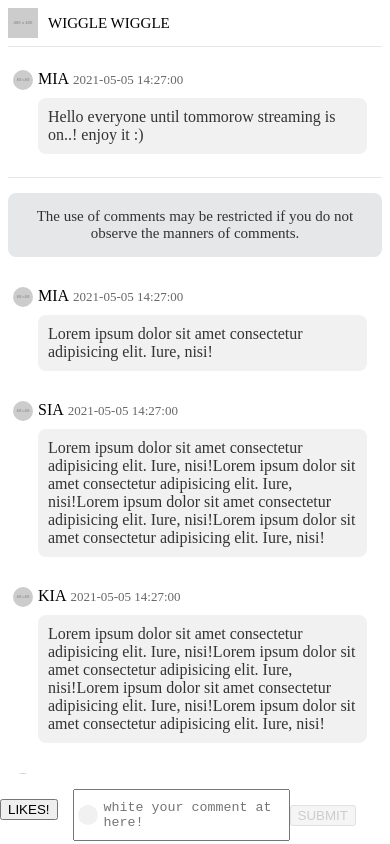
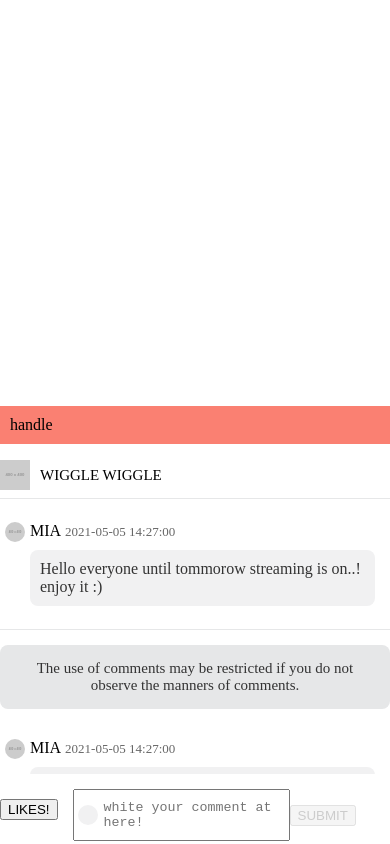
Before and after one commit to cheese-cake-cookie/vue-backdrop-ui, a plain HTML site: page index.html in a window 390 px wide. Shown: the top 844 px of the page. Drawn offline with nearby package versions, Linux system fonts and the light colour scheme; placeholder pictures from the web are drawn by us.

Commit message:
feat: handle 작업 중

```diff
--- a/components/live-comment/live-comment.js
+++ b/components/live-comment/live-comment.js
@@ -36,6 +36,9 @@ export const LiveCommentComponent = {
         this.comments = comments.data;
       });
   },
+  methods: {
+    toggleLike() {},
+  },
   template: `
     <div class="live-comment-component">
       <div class="channel">
@@ -48,10 +51,9 @@ export const LiveCommentComponent = {
       <p class="warn">The use of comments may be restricted if you do not observe the manners of comments.</p>
       <LiveCommentListComponent :comments="comments"></LiveCommentListComponent>
       <section class="actions">
-        <button>LIKES!</button>
+        <button @click="toggleLike">LIKES!</button>
         <CommentInputComponent class="form" @focus="editMode = true" :edit-mode="editMode"></CommentInputComponent>
       </section>
-      <div class="dim" :class="{showing: editMode}" @click="editMode = false"></div>
     </div>
   `,
 };
--- a/index.html
+++ b/index.html
@@ -8,21 +8,74 @@
   <link rel="stylesheet" href="./styles/live-comment.css">
   <script src="https://cdn.jsdelivr.net/npm/vue/dist/vue.js"></script>
   <title>liveComment</title>
+  <style>
+    .live-comment-container {
+      position: fixed;
+      bottom: 0px;
+      left: 0px;
+      right: 0px;
+      min-height: calc(100vh - 100vw);
+    }
+
+    .live-comment-container>.live-comment-component {
+      height: inherit;
+    }
+
+    .handle {
+      background: salmon;
+      padding: 10px;
+    }
+  </style>
 </head>
 
 <body>
   <div id="app">
-    <live-comment></live-comment>
+    <div class="live-comment-container" ref="liveComment" :style="liveCommentContainerStyle">
+      <p class="handle" @touchstart="handleTouchStart" @touchmove="handleTouchMove">handle</p>
+      <live-comment class="live-comment-component"></live-comment>
+    </div>
   </div>
   <script type="module">
     import LiveCommentComponent from "./components/live-comment/index.js";
-
     (() => {
       new Vue({
         el: '#app',
         components: {
           'live-comment': LiveCommentComponent,
         },
+        data: {
+          minLiveCommentElementHeight: 0,
+          liveCommentElementHeight: 0,
+          touchY: { start: 0, current: 0 },
+        },
+        computed: {
+          liveCommentContainerStyle() {
+            return {
+              'height': this.liveCommentElementHeight + 'px'
+            };
+          },
+        },
+        mounted() {
+          this.minLiveCommentElementHeight = window.innerHeight - window.innerWidth;
+          this.liveCommentElementHeight = this.$refs.liveComment.clientHeight;
+        },
+        methods: {
+          handleTouchStart(e) {
+            this.touchY.start = e.changedTouches[0].pageY;
+          },
+          handleTouchMove(e) {
+            const direction = this.touchY.start - e.changedTouches[0].pageY < 0 ? 'down' : 'up';
+
+            if (direction == 'up' && this.liveCommentElementHeight >= window.innerHeight * 0.8) {
+              return;
+            }
+
+            this.touchY.current = e.changedTouches[0].pageY;
+            this.liveCommentElementHeight = Math.max(this.minLiveCommentElementHeight, this.liveCommentElementHeight + this.touchY.start - this.touchY.current);
+            console.log(this.liveCommentElementHeight);
+            this.touchY.start = e.changedTouches[0].pageY;
+          }
+        }
       })
     })();
   </script>
```
